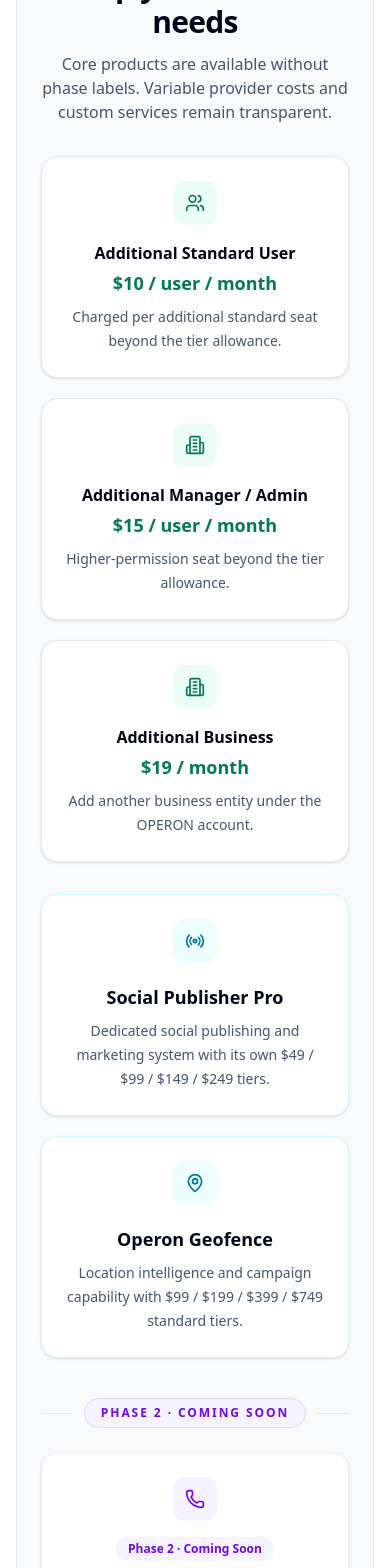
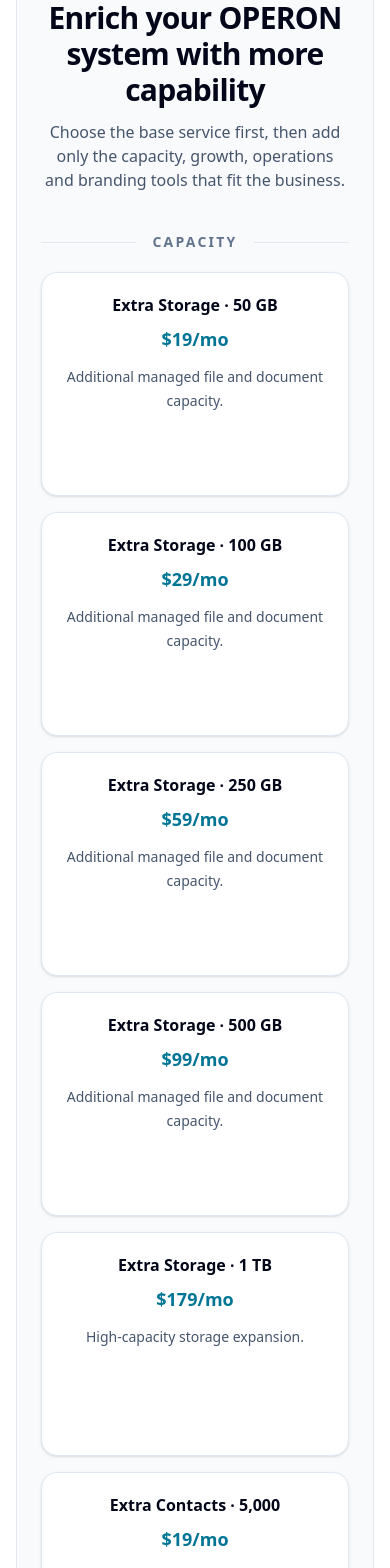
Before and after one commit to thefsts/operon-marketing, a React (Vite) app: page / in a window 390 px wide. Shown: the part 6240-7808 px from the top of the page. Built offline with nearby package versions, Linux system fonts and the light colour scheme; no server answers.

Commit message:
Pricing: show full add-on catalog and bundle stacks

```diff
--- a/src/components/AddOnsSection.tsx
+++ b/src/components/AddOnsSection.tsx
@@ -1,14 +1,12 @@
-import { Building2, MapPin, Phone, Plus, Radio, Users } from 'lucide-react';
-import { confirmedAddOns, currentProducts, phaseTwoAddOns } from '../lib/pricing';
+import { Boxes, CheckCircle2, Sparkles } from 'lucide-react';
+import { addOnCatalog, recommendedStacks } from '../lib/pricing';
 
-const currentIcons = [Radio, MapPin];
+const categories = ['Capacity', 'Growth', 'Operations', 'Branding', 'Phase 2'] as const;
 
 export default function AddOnsSection() {
   return <section className="rounded-[2rem] border border-slate-200 bg-slate-50 p-6 text-center sm:p-8 lg:p-10">
-    <div className="mx-auto max-w-3xl"><p className="text-sm font-semibold uppercase tracking-[.18em] text-cyan-700">Products & add-ons</p><h2 className="mt-2 text-3xl font-bold tracking-tight text-slate-950">Build the OPERON setup your business needs</h2><p className="mt-3 text-slate-600">Core products are available without phase labels. Variable provider costs and custom services remain transparent.</p></div>
-    <div className="mt-8 grid gap-5 lg:grid-cols-2">{confirmedAddOns.map((addon,index)=>{const Icon=index===0?Users:Building2;return <article key={addon.name} className="rounded-2xl border border-slate-200 bg-white p-6 shadow-sm"><div className="flex flex-col items-center"><div className="flex h-11 w-11 items-center justify-center rounded-xl bg-emerald-50 text-emerald-700"><Icon className="h-5 w-5"/></div><h3 className="mt-4 font-bold text-slate-950">{addon.name}</h3><p className="mt-1 text-lg font-semibold text-emerald-700">{addon.price}</p><p className="mt-2 text-sm leading-6 text-slate-600">{addon.description}</p></div></article>})}</div>
-    <div className="mt-8 grid gap-5 lg:grid-cols-2">{currentProducts.map((product,index)=>{const Icon=currentIcons[index]??Plus;return <article key={product.name} className="rounded-2xl border border-cyan-100 bg-white p-6 shadow-sm"><div className="mx-auto flex h-11 w-11 items-center justify-center rounded-xl bg-cyan-50 text-cyan-700"><Icon className="h-5 w-5"/></div><h3 className="mt-5 text-lg font-bold text-slate-950">{product.name}</h3><p className="mt-2 text-sm leading-6 text-slate-600">{product.description}</p></article>})}</div>
-    <div className="mt-10 flex items-center gap-3"><div className="h-px flex-1 bg-slate-200"/><span className="rounded-full border border-violet-200 bg-violet-50 px-4 py-1.5 text-xs font-bold uppercase tracking-[.16em] text-violet-700">Phase 2 · Coming Soon</span><div className="h-px flex-1 bg-slate-200"/></div>
-    <div className="mt-6">{phaseTwoAddOns.map((addon)=><article key={addon.name} className="rounded-2xl border border-violet-100 bg-white p-6 shadow-sm"><div className="mx-auto flex h-11 w-11 items-center justify-center rounded-xl bg-violet-50 text-violet-700"><Phone className="h-5 w-5"/></div><span className="mt-4 inline-block rounded-full bg-violet-50 px-3 py-1 text-xs font-semibold text-violet-700">{addon.status}</span><h3 className="mt-4 text-lg font-bold text-slate-950">{addon.name}</h3><p className="mx-auto mt-2 max-w-2xl text-sm leading-6 text-slate-600">{addon.description}</p></article>)}</div>
+    <div className="mx-auto max-w-3xl"><div className="mx-auto flex h-12 w-12 items-center justify-center rounded-2xl bg-cyan-100 text-cyan-800"><Boxes className="h-6 w-6"/></div><p className="mt-5 text-sm font-semibold uppercase tracking-[.18em] text-cyan-700">Products & add-ons</p><h2 className="mt-2 text-3xl font-bold tracking-tight text-slate-950">Enrich your OPERON system with more capability</h2><p className="mt-3 text-slate-600">Choose the base service first, then add only the capacity, growth, operations and branding tools that fit the business.</p></div>
+    <div className="mt-10 space-y-10">{categories.map((category)=>{const items=addOnCatalog.filter((item)=>item.category===category);return <div key={category}><div className="mb-5 flex items-center gap-4"><div className="h-px flex-1 bg-slate-200"/><h3 className="text-sm font-bold uppercase tracking-[.16em] text-slate-500">{category==='Phase 2'?'Phase 2 · Coming Soon':category}</h3><div className="h-px flex-1 bg-slate-200"/></div><div className="grid items-stretch gap-4 md:grid-cols-2 xl:grid-cols-4">{items.map((addon)=><article key={addon.name} className={`flex h-full min-h-56 flex-col items-center rounded-2xl border bg-white p-5 shadow-sm ${addon.phaseTwo?'border-violet-200':'border-slate-200'}`}><h4 className="font-bold text-slate-950">{addon.name}</h4><p className="mt-2 text-lg font-bold text-cyan-700">{addon.price}</p><p className="mt-3 flex-1 text-sm leading-6 text-slate-600">{addon.description}</p>{addon.setupFee&&<p className="mt-4 rounded-xl bg-amber-50 px-3 py-2 text-xs font-semibold text-amber-900">{addon.setupFee}</p>}{addon.phaseTwo&&<span className="mt-4 rounded-full bg-violet-50 px-3 py-1 text-xs font-bold text-violet-700">Phase 2 · Coming Soon</span>}</article>)}</div></div>})}</div>
+    <div className="mt-12 rounded-3xl border border-cyan-200 bg-white p-6 sm:p-8"><Sparkles className="mx-auto h-7 w-7 text-cyan-700"/><h3 className="mt-3 text-2xl font-bold text-slate-950">Bundle & save</h3><p className="mx-auto mt-2 max-w-3xl text-sm leading-6 text-slate-600">Choose 2 or more qualifying OPERON add-ons and save 15% on the eligible add-on subtotal. Annual and combo discounts do not stack; the best eligible automatic discount applies.</p><div className="mt-7 grid items-stretch gap-4 md:grid-cols-2 xl:grid-cols-4">{recommendedStacks.map((stack)=><article key={stack.system} className="flex h-full flex-col rounded-2xl border border-slate-200 bg-slate-50 p-5 text-left"><h4 className="text-center font-bold text-slate-950">{stack.system}</h4><ul className="mt-4 space-y-2">{stack.items.map((item)=><li key={item} className="flex items-start gap-2 text-sm text-slate-600"><CheckCircle2 className="mt-0.5 h-4 w-4 shrink-0 text-emerald-600"/><span>{item}</span></li>)}</ul></article>)}</div></div>
   </section>;
 }
```
